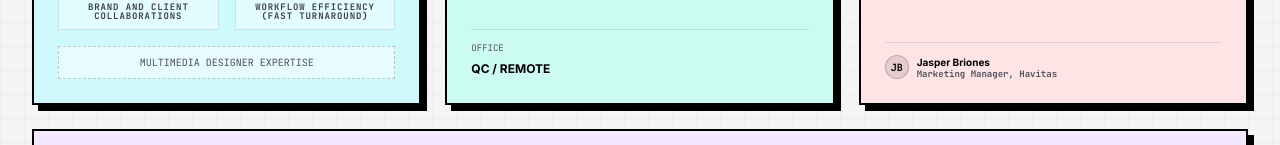
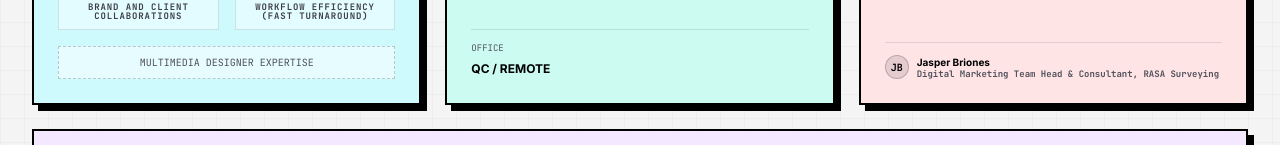
Before and after one commit to jennimegumi/Portfolio-by-jennimegumi, a React (Vite) app: page / in a window 1280 px wide. Shown: the part 794-939 px from the top of the page. Built offline with nearby package versions, Linux system fonts and the light colour scheme.

Commit message:
Update item

```diff
--- a/src/components/Hero.tsx
+++ b/src/components/Hero.tsx
@@ -287,7 +287,7 @@ export default function Hero({ onNavigate }: HeroProps) {
               </div>
               <div>
                 <span className="block text-[10px] font-extrabold text-black">Jasper Briones</span>
-                <span className="block text-[9px] font-mono font-bold text-zinc-600 leading-none">Marketing Manager, Havitas</span>
+                <span className="block text-[9px] font-mono font-bold text-zinc-600 leading-none">Digital Marketing Team Head & Consultant, RASA Surveying</span>
               </div>
             </div>
           </motion.div>
--- a/src/data.ts
+++ b/src/data.ts
@@ -46,7 +46,7 @@ export const DESIGNER_INFO = {
     {
       quote: "Jenny is a true visual artist—a creative force with mastery in digital and traditional media. Her work reflects a deep understanding of visual communication in graphic design, illustration, branding, or layout. She brings a fresh, original perspective to every project, making her creative output visually compelling and strategic.",
       author: "Jasper Briones",
-      role: "Marketing Manager, Havitas Developments Corporation "
+      role: "Digital Marketing Team Head & Consultant, RASA Surveying"
     },
     // {
     //   quote: "Jenny is a true visual artist—a creative force with mastery in digital and traditional media. Her work reflects a deep understanding of visual communication in graphic design, illustration, branding, or layout. She brings a fresh, original perspective to every project, making her creative output visually compelling and strategic.",
```
